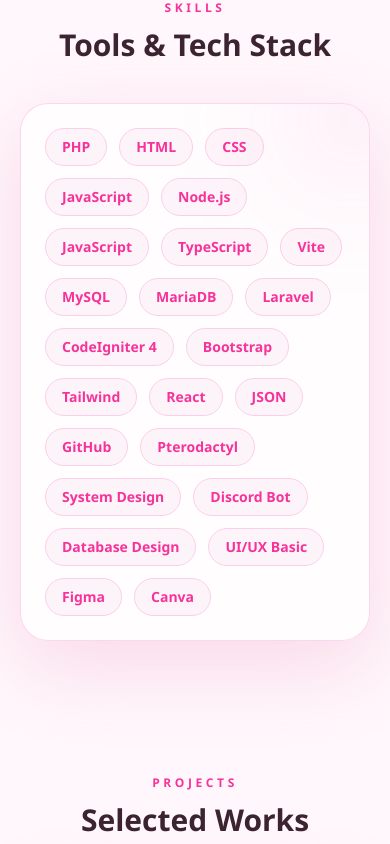
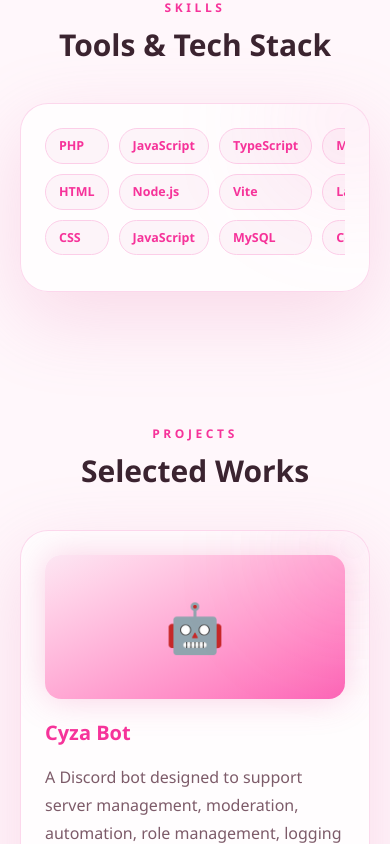
Before and after one commit to cyizzievielle/portofolio-cisa, a React (Vite) app: page / in a window 390 px wide. Shown: the part 4940-5784 px from the top of the page. Built offline with nearby package versions, Linux system fonts and the light colour scheme.

Commit message:
update portfolio

```diff
--- a/src/App.tsx
+++ b/src/App.tsx
@@ -545,13 +545,16 @@ const certificates = [
         <section id="skills" className="reveal mx-auto max-w-6xl px-5 py-16">
           <SectionTitle label="Skills" title="Tools & Tech Stack" />
           <Card dark={dark}>
-            <div className="flex flex-wrap gap-3">
-              {skills.map((skill) => (
-                <span key={skill} className={`rounded-full border px-4 py-2 text-sm font-bold text-pink-500 transition hover:-translate-y-1 ${softCard}`}>
-                  {skill}
-                </span>
-              ))}
-            </div>
+<div className="skill-scroll flex gap-3 overflow-x-auto pb-3 md:flex-wrap md:overflow-visible">
+  {skills.map((skill) => (
+    <span
+      key={skill}
+      className={`shrink-0 rounded-full border px-4 py-2 text-sm font-bold text-pink-500 transition hover:-translate-y-1 ${softCard}`}
+    >
+      {skill}
+    </span>
+  ))}
+</div>
           </Card>
         </section>
 
--- a/src/index.css
+++ b/src/index.css
@@ -80,3 +80,37 @@ body {
 body {
   cursor: none;
 }
+.skill-scroll {
+  scrollbar-width: none;
+}
+
+.skill-scroll::-webkit-scrollbar {
+  display: none;
+}
+
+@media (max-width: 640px) {
+  .skill-scroll {
+    display: grid;
+    grid-auto-flow: column;
+    grid-template-rows: repeat(3, auto);
+    grid-auto-columns: max-content;
+    overflow-x: auto;
+    gap: 10px;
+  }
+
+  .skill-scroll span {
+    font-size: 0.78rem;
+    padding: 8px 13px;
+  }
+}
+@media (max-width: 768px) {
+  body {
+    cursor: auto;
+  }
+
+  .cursor-love,
+  .cursor-glow,
+  .sparkle {
+    display: none !important;
+  }
+}
```
